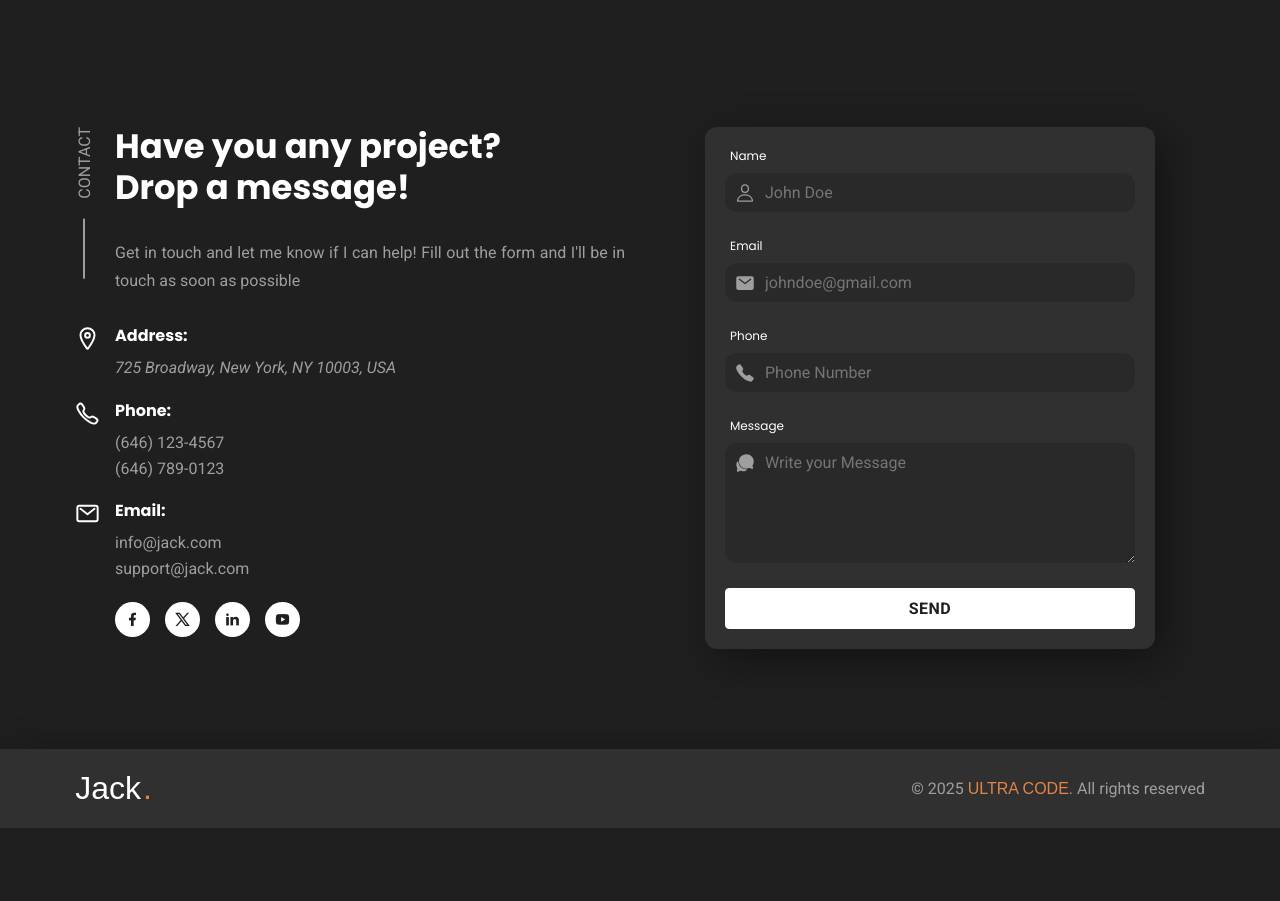
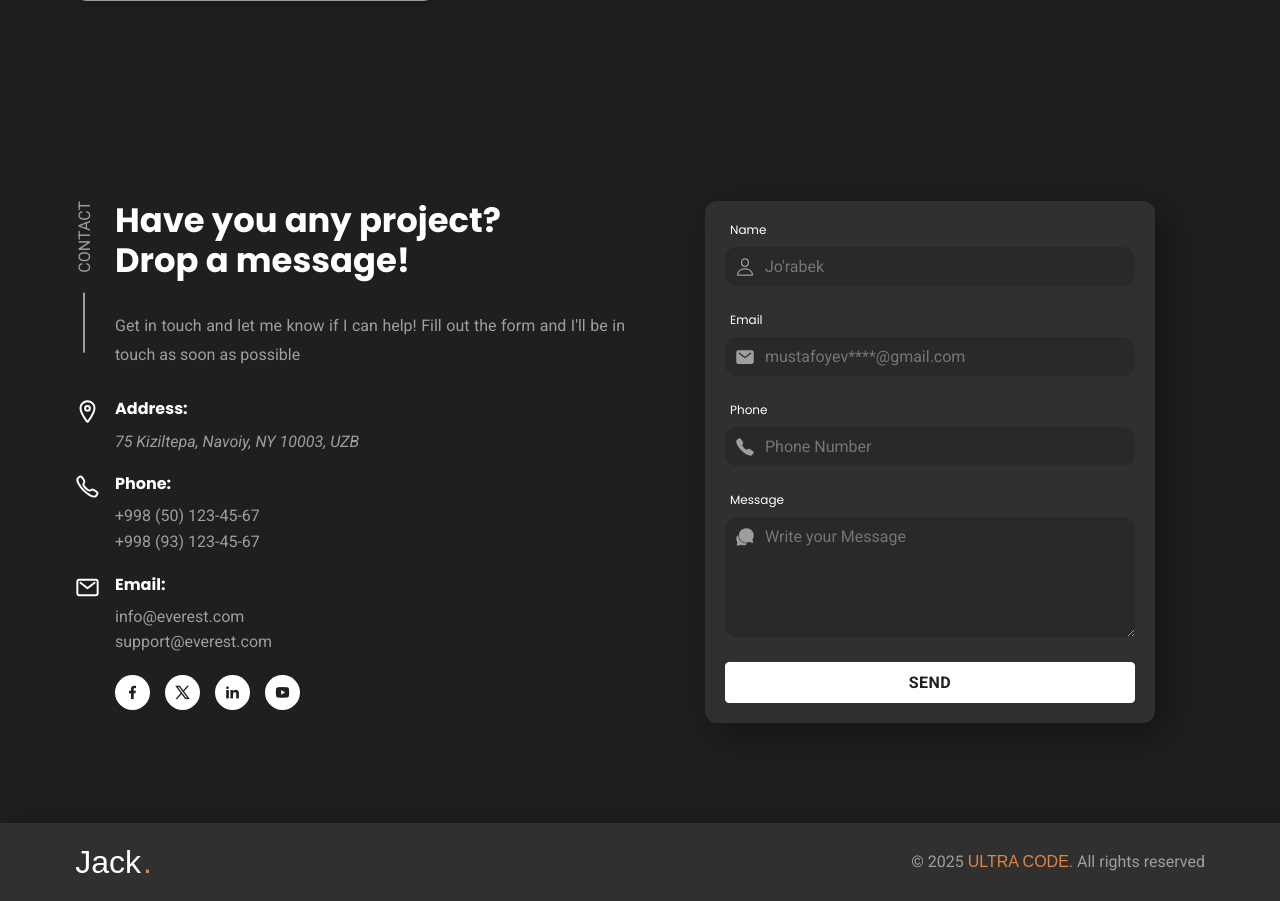
Before and after one commit to Mustafoyev17/portfoliofull, a Node server app: page /port in a window 1280 px wide. Shown: the part 3686-4587 px from the top of the page. Before the commit the page ends 4514 px from the top, so only its background shows below. Run offline with Node 20, Linux system fonts and the light colour scheme; some libraries are stand-ins or nearby versions; some web fonts are replaced; grey boxes are pictures that could not be loaded.

Commit message:
Codes update: [new image ang information update]

```diff
--- a/views/port.ejs
+++ b/views/port.ejs
@@ -3,8 +3,7 @@
 <head>
     <meta charset="UTF-8">
     <meta name="viewport" content="width=device-width, initial-scale=1.0">
-    <title>Portfolio Landing PAGE</title>
-    <link rel="shortcut icon" href="https://i.postimg.cc/fW5sGJ66/favicon.png">
+    <title>Portfolio Landing Page</title>
     <link href="https://cdn.jsdelivr.net/npm/remixicon@4.5.0/fonts/remixicon.css" rel="stylesheet"/>
 </head>
 <style>
@@ -446,7 +445,7 @@ textarea.input-field { min-height: 60px; height: 120px; max-height: 200px; resiz
     <header class="header" data-header>
         <div class="container">
             <h1 class="h1 logo">
-                <a href="#">Jack<span>.</span></a>
+                <a href="#">Everest <span>Evolution</span></a>
             </h1>
 
             <div class="navbar-actions">
@@ -480,11 +479,7 @@ textarea.input-field { min-height: 60px; height: 120px; max-height: 200px; resiz
         <article class="container">
             <section class="hero" id="home">
                 <figure class="hero-banner">
-                    <picture>
-                        <source srcset="https://i.postimg.cc/qgfKBWnD/hero-banner.png" media="(min-width: 768px)">
-                        <source srcset="https://i.postimg.cc/ncZ75fFM/hero-banner-md.png" media="(min-width: 500px)">
-                        <img src="https://i.postimg.cc/2yLvDCqB/hero-banner-sm.png" alt="A man with blue shirt" class="w-100">
-                    </picture>
+                    <img src="/animesmoothie.png" alt="">
                 </figure>
 
                 <div class="hero-content">
@@ -557,7 +552,7 @@ textarea.input-field { min-height: 60px; height: 120px; max-height: 200px; resiz
 
             <section class="about" id="about">
                 <figure class="about-banner">
-                    <img src="https://i.postimg.cc/LXcVgTbJ/about-banner.png" alt="A man thinking" class="w-100">
+                    <img src="/smoothie.png" alt="A man thinking" class="w-100">
                 </figure>
 
                 <div class="about-content section-content">
@@ -868,7 +863,7 @@ textarea.input-field { min-height: 60px; height: 120px; max-height: 200px; resiz
                             <div class="wrapper">
                                 <h3 class="h4 contact-item-title">Address: </h3>
                                 <address class="contact-info">
-                                    725 Broadway, New York, NY 10003, USA
+                                    75 Kiziltepa, Navoiy, NY 10003, UZB
                                 </address>
                             </div>
                         </li>
@@ -881,8 +876,8 @@ textarea.input-field { min-height: 60px; height: 120px; max-height: 200px; resiz
                             <div class="wrapper">
                                 <h3 class="h4 contact-item-title">Phone: </h3>
 
-                                <a href="6461234567" class="contact-info">(646) 123-4567</a>
-                                <a href="6467890123" class="contact-info">(646) 789-0123</a>
+                                <a href="6461234567" class="contact-info">+998 (50) 123-45-67</a>
+                                <a href="6467890123" class="contact-info">+998 (93) 123-45-67</a>
                             </div>
                         </li>
 
@@ -894,8 +889,8 @@ textarea.input-field { min-height: 60px; height: 120px; max-height: 200px; resiz
                             <div class="wrapper">
                                 <h3 class="h4 contact-item-title">Email: </h3>
 
-                                <a href="mailto:info@jack.com" class="contact-info">info@jack.com</a>
-                                <a href="mailto:support@jack.com" class="contact-info">support@jack.com</a>
+                                <a href="mailto:info@jack.com" class="contact-info">info@everest.com</a>
+                                <a href="mailto:support@jack.com" class="contact-info">support@everest.com</a>
                             </div>
                         </li>
 
@@ -938,7 +933,7 @@ textarea.input-field { min-height: 60px; height: 120px; max-height: 200px; resiz
                         <label for="name" class="form-label">Name</label>
 
                         <div class="input-wrapper">
-                            <input type="text" name="name" id="name" required placeholder="John Doe" class="input-field">
+                            <input type="text" name="name" id="name" required placeholder="Jo'rabek" class="input-field">
                             <ion-icon name="person-outline"></ion-icon>
                         </div>
                     </div>
@@ -947,7 +942,7 @@ textarea.input-field { min-height: 60px; height: 120px; max-height: 200px; resiz
                         <label for="email" class="form-label">Email</label>
 
                         <div class="input-wrapper">
-                            <input type="email" name="email" id="email" required placeholder="johndoe@gmail.com" class="input-field">
+                            <input type="email" name="email" id="email" required placeholder="mustafoyev****@gmail.com" class="input-field">
                             <ion-icon name="mail"></ion-icon>
                         </div>
                     </div>
```
Also changed, not shown: public/animesmoothie.png (added), public/smoothie.png.
